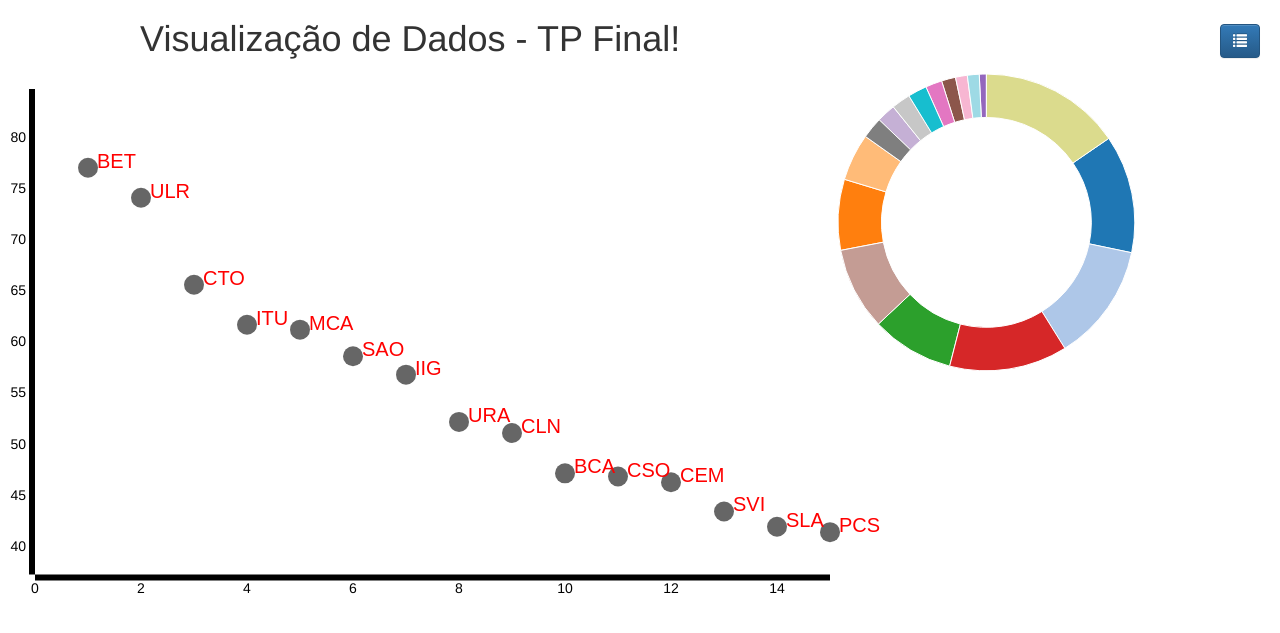
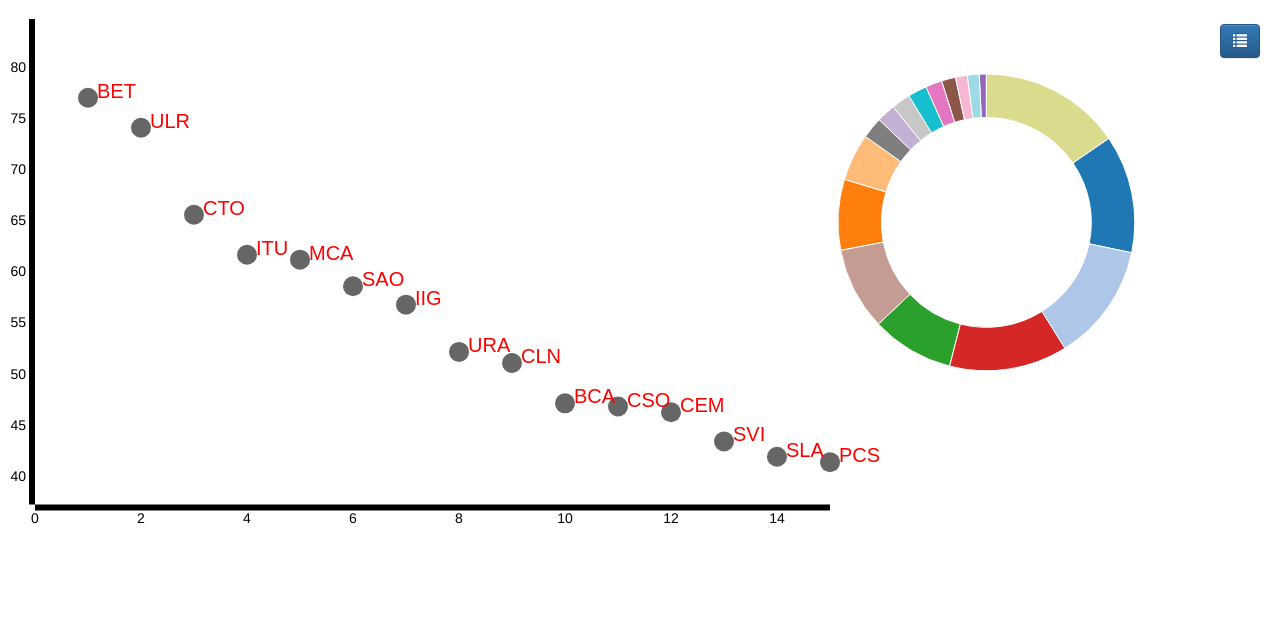
Before and after one commit to mmiguelcj/tpvd, a PHP site: page / in a window 1280 px wide. Shown: the part 51-684 px from the top of the page. Run offline with PHP 8.4, Linux system fonts and the light colour scheme.

Commit message:
mais uma mudança

```diff
--- a/visualizacao.php
+++ b/visualizacao.php
@@ -2,7 +2,6 @@
 <div id="content" class="row">
 		<!--Grafico Scatterplot : col-md-8-->
 		<div id="scatteGraph" class="col">
-			<h1 class="text-center ">Visualização de Dados - TP Final!</h1>
 		</div>
 
 		<!--Grafico Sunburst col-md-4 -->
```
